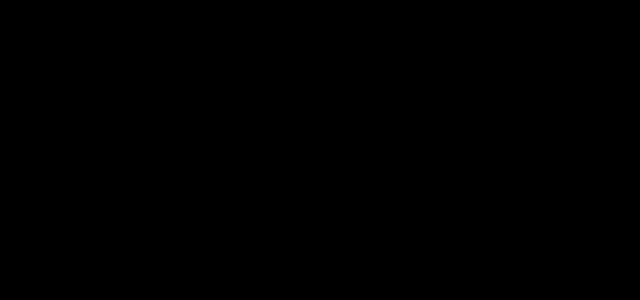
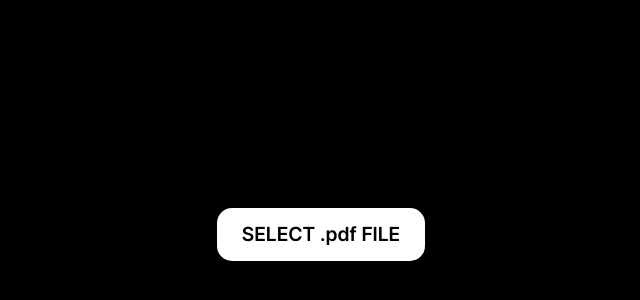
Before and after one commit to Gist-Cactus/cactus-fe, a React (Vite) app: page / in a window 1280 px wide. Shown: the part 166-466 px from the top of the page, without its empty margins (319-959 px from the left). Built offline with nearby package versions, Linux system fonts and the light colour scheme.

Commit message:
added pdf upload view and api

```diff
--- a/src/App.tsx
+++ b/src/App.tsx
@@ -1,3 +1,4 @@
+import { QueryClient, QueryClientProvider } from "@tanstack/react-query";
 import {
   createBrowserRouter,
   createRoutesFromElements,
@@ -10,6 +11,8 @@
 import Paths from "./paths";
 
 const App = () => {
+  const queryClient = new QueryClient();
+
   const router = createBrowserRouter(
     createRoutesFromElements(
       <>
@@ -21,7 +24,9 @@
 
   return (
     <>
-      <RouterProvider router={router} />
+      <QueryClientProvider client={queryClient}>
+        <RouterProvider router={router} />
+      </QueryClientProvider>
     </>
   );
 };
--- /dev/null
+++ b/src/api/pdf/pdf.ts
@@ -0,0 +1,23 @@
+import { api } from "../axios";
+
+interface PostPdfRequestData {
+  sessionUuid: string;
+  file: File;
+}
+
+export const postPdf = async (requestData: PostPdfRequestData) => {
+  const formData = new FormData();
+  formData.append("file", requestData.file);
+
+  const response = await api.post(
+    `/session/${requestData.sessionUuid}/presentation`,
+    formData,
+    {
+      headers: {
+        "Content-Type": "multipart/form-data",
+      },
+    },
+  );
+
+  return response.data;
+};
--- a/src/pages/home/Index.tsx
+++ b/src/pages/home/Index.tsx
@@ -1,5 +1,111 @@
+import { useMutation } from "@tanstack/react-query";
+import { useState } from "react";
+import { postPdf } from "src/api/pdf/pdf";
+import Icons from "src/assets/Icons";
+import colors from "src/colors";
+import styled from "styled-components";
+
 const HomePage = () => {
-  return <></>;
+  const [selectedFile, setSelectedFile] = useState<File | null>(null);
+
+  const handleFileChange = (event: React.ChangeEvent<HTMLInputElement>) => {
+    const file = event.target.files?.[0];
+    setSelectedFile(file || null);
+  };
+
+  const pdfSubmitMutation = useMutation({
+    mutationFn: postPdf,
+  });
+
+  const handleSubmit = () => {
+    if (selectedFile) {
+      console.log("Selected PDF file:", selectedFile.name);
+
+      pdfSubmitMutation.mutate({
+        sessionUuid: "test1",
+        file: selectedFile,
+      });
+    }
+  };
+
+  return (
+    <EntireWrapper>
+      {selectedFile && (
+        <FilenameViewer>
+          <p
+            style={{
+              fontSize: "20px",
+              fontWeight: 600,
+              lineHeight: "30px",
+            }}
+          >
+            {selectedFile.name}
+          </p>
+
+          <Icons.FastArrowRight onClick={handleSubmit} />
+        </FilenameViewer>
+      )}
+
+      <FileSelectButton htmlFor="file-input">SELECT .pdf FILE</FileSelectButton>
+
+      <FileInput
+        id="file-input"
+        type="file"
+        accept="application/pdf"
+        onChange={handleFileChange}
+      />
+    </EntireWrapper>
+  );
 };
 
+const FilenameViewer = styled.div`
+  padding: 15px 15px 15px 25px;
+
+  display: flex;
+  justify-content: space-between;
+  align-items: center;
+  gap: 50px;
+
+  border: 2px solid ${colors.common.white};
+  border-radius: 15px;
+
+  min-width: 300px;
+`;
+
+const EntireWrapper = styled.div`
+  width: 100%;
+  height: 100vh;
+
+  display: flex;
+  flex-direction: column;
+
+  gap: 20px;
+
+  justify-content: center;
+  align-items: center;
+`;
+
+const FileSelectButton = styled.label`
+  background-color: ${colors.common.white};
+  padding: 15px 25px;
+
+  font-size: 20px;
+  font-weight: 600;
+  color: ${colors.common.black};
+
+  border: none;
+  border-radius: 15px;
+
+  &:hover {
+    background-color: ${colors.common.white}90;
+  }
+
+  transition: background-color 0.1s;
+  cursor: pointer;
+`;
+
+const FileInput = styled.input`
+  display: none;
+`;
+
 export default HomePage;
```
Also changed, not shown: src/api/session/session.ts (added, +11 -0 lines).
